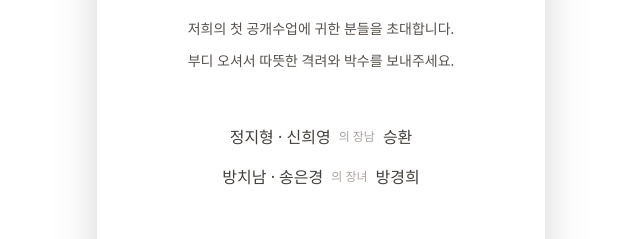
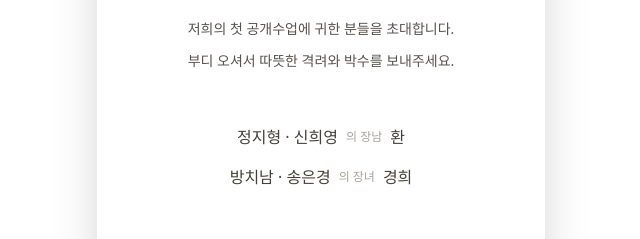
Before and after one commit to khbangmath-blip/wedding-invitation, a React (Create React App) app: page / in a window 1280 px wide. Shown: the part 880-1119 px from the top of the page, without its empty margins (319-959 px from the left). Built offline with nearby package versions, Linux system fonts and the light colour scheme.

Commit message:
GreetingSection에서 신랑, 신부 이름 첫글자 제거하여 표시

```diff
--- a/src/App.js
+++ b/src/App.js
@@ -313,12 +313,12 @@ export default function App() {
         <div className="flex items-center gap-2">
           <span className="font-medium">{weddingData.groom.father} · {weddingData.groom.mother}</span>
           <span className="text-xs text-stone-400">의 장남</span>
-          <span className="font-medium">{weddingData.groom.name}</span>
+          <span className="font-medium">{weddingData.groom.name.slice(1)}</span>
         </div>
         <div className="flex items-center gap-2">
           <span className="font-medium">{weddingData.bride.father} · {weddingData.bride.mother}</span>
           <span className="text-xs text-stone-400">의 장녀</span>
-          <span className="font-medium">{weddingData.bride.name}</span>
+          <span className="font-medium">{weddingData.bride.name.slice(1)}</span>
         </div>
       </div>
     </section>
```
